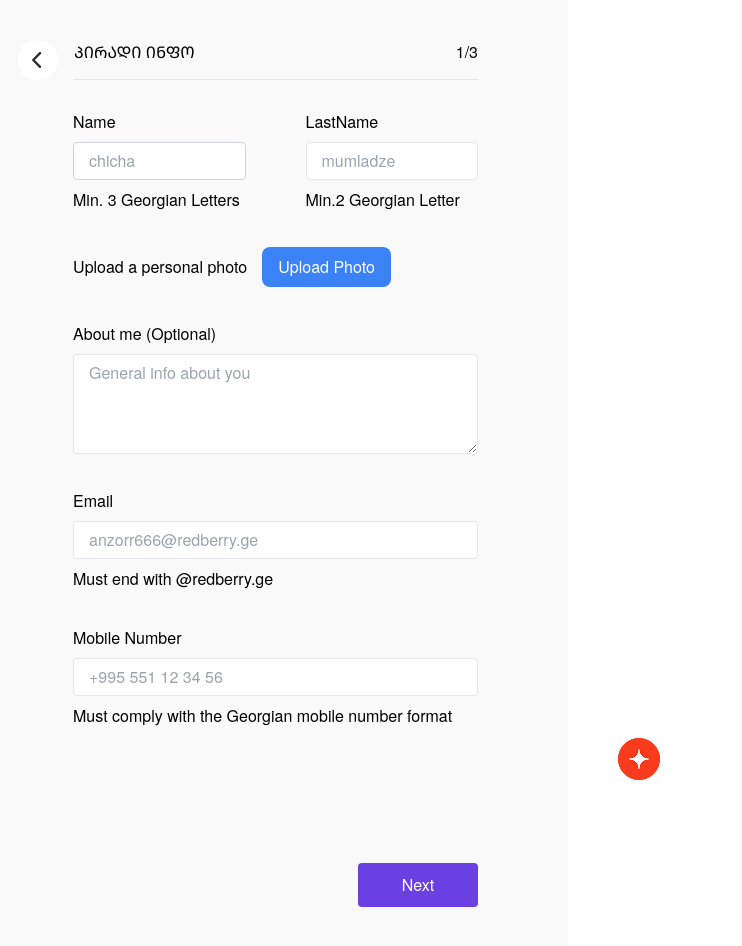
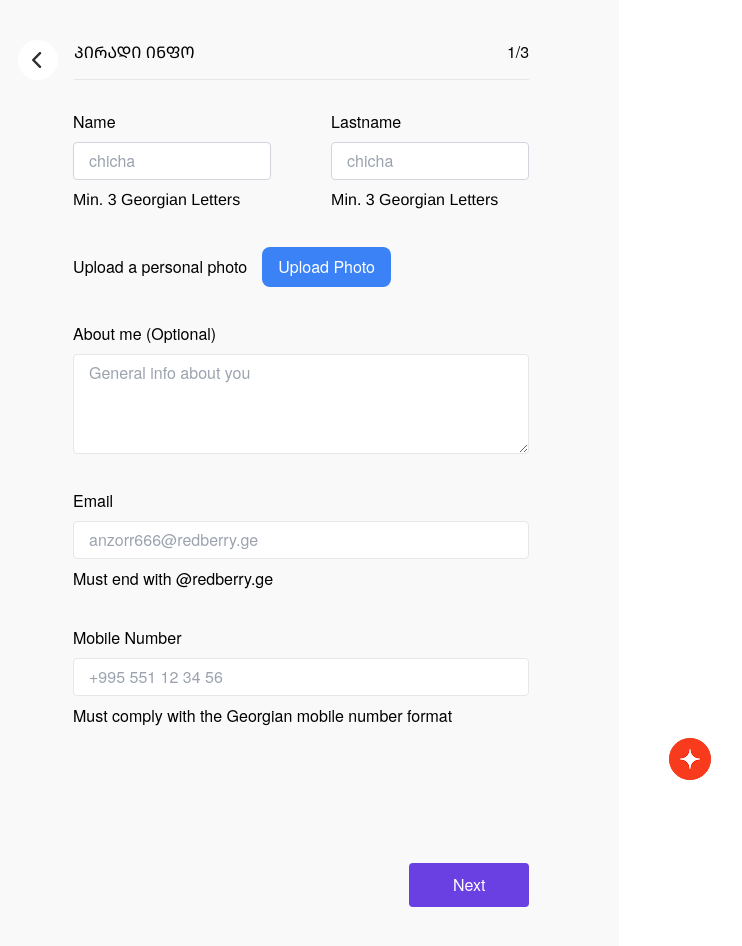
Before and after one commit to Tailung1/Redberry-Bootcamp-6, a React (Vite) app: page /personal in a window 1280 px wide. Shown: the whole page, without its empty margins (72-814 px from the left). Built offline with nearby package versions, Linux system fonts and the light colour scheme; a web font is replaced by a local one.

Commit message:
before email regex

```diff
--- a/src/components/Personal.tsx
+++ b/src/components/Personal.tsx
@@ -1,4 +1,4 @@
-import React, { useState } from "react";
+import React, { useEffect, useState } from "react";
 import arrowIMG from "../assets/arrow.svg";
 import starIMG from "../assets/star.png";
 import atIMG from "../assets/at.svg";
@@ -46,15 +46,17 @@ export default function Personal() {
     }
   };
 
+  const [isSubmitted, setIsSubmitted] = useState(false);
+  const handleImage = () => setIsSubmitted(true); // Mark form as submitted
+
   const onSubmit = (data: object) => {
-    event?.preventDefault();
     navigate("/personal/experince");
     console.log(data);
   };
 
   return (
     <div className='flex'>
-      <div className='bg-[#F9F9F9] flex flex-col w-1/2 px-[90px] py-[40px]'>
+      <div className='bg-[#F9F9F9] flex flex-col w-[54%] px-[90px] py-[40px]'>
         {/* Header Section */}
         <div className='flex w-full items-center space-x-4'>
           <img
@@ -80,7 +82,7 @@ export default function Personal() {
             <div className='flex w-full gap-[60px]'>
               {/* Name Input Section */}
               <div className='flex flex-col gap-[8px] w-full'>
-                <label htmlFor='name'>Name</label>
+                <label htmlFor='Name'>Name</label>
                 <div className='relative w-full'>
                   <input
                     {...register("name", {
@@ -97,11 +99,7 @@ export default function Personal() {
                     type='text'
                     id='name'
                     placeholder={"chicha"}
-                    className={`focus:outline-none focus:ring-0 pl-[15px] pr-[30px] py-[6px] font-[16px] border rounded-[4px] w-full ${
-                      errors.name || !name?.length
-                        ? "pr-[50px]" // Padding for error state
-                        : "pr-[30px]" // Default padding
-                    } ${
+                    className={`focus:outline-none focus:ring-0 pl-[15px] pr-[30px] py-[6px] font-[16px] border rounded-[4px] w-full  ${
                       errors.name
                         ? "border-[#EF5050]"
                         : name?.length >= 2 &&
@@ -135,39 +133,106 @@ export default function Personal() {
                     {errors.name.message}
                   </p>
                 ) : (
-                  <p>Min. 3 Georgian Letters</p>
+                  <p className='font-light'>
+                    Min. 3 Georgian Letters
+                  </p>
                 )}
               </div>
 
               {/* Last Name Input Section */}
               <div className='flex flex-col gap-[8px] w-full'>
-                <label htmlFor='lastname'>LastName</label>
-                <input
-                  {...register("lastname", { required: "Qswqs" })}
-                  type='text'
-                  id='lastname'
-                  placeholder={"mumladze"}
-                  className='1px border rounded-[4px] px-[15px] py-[6px] font-[16px] w-full'
-                />
-                <p>Min.2 Georgian Letter</p>
+                <label htmlFor='lastname'>Lastname</label>
+                <div className='relative w-full'>
+                  <input
+                    {...register("lastname", {
+                      required: "LastName input can't be empty",
+                      minLength: {
+                        value: 2,
+                        message: "Min. 2 Georgian Letters",
+                      },
+                      pattern: {
+                        value: /^[\u10A0-\u10FF]+$/, // This regex matches Georgian letters only
+                        message: "Only Georgian letters are allowed",
+                      },
+                    })}
+                    type='text'
+                    id='lastname'
+                    placeholder={"chicha"}
+                    className={`focus:outline-none focus:ring-0 pl-[15px] pr-[30px] py-[6px] font-[16px] border rounded-[4px] w-full ${
+                      errors.lastname || !lastName?.length
+                        ? "pr-[50px]" // Padding for error state
+                        : "pr-[30px]" // Default padding
+                    } ${
+                      errors.lastname
+                        ? "border-[#EF5050]"
+                        : lastName?.length >= 2 &&
+                          /^[\u10A0-\u10FF]+$/.test(lastName)
+                        ? "border-[#98E37E]"
+                        : "border-gray-300"
+                    }`}
+                  />
+                  {/* Display check icon only when the input is valid (3+ Georgian letters) */}
+                  {lastName?.length >= 2 &&
+                    /^[\u10A0-\u10FF]+$/.test(lastName) &&
+                    !errors.lastname && (
+                      <img
+                        src={check}
+                        alt='valid'
+                        className='absolute w-5 h-5 right-2 top-1/2 transform -translate-y-1/2'
+                      />
+                    )}
+                  {/* Display warning icon outside of the input when there's an error */}
+                  {errors.lastname && (
+                    <img
+                      src={warning}
+                      alt='warning'
+                      className='absolute w-5 h-5 right-[-25px] top-1/2 transform -translate-y-1/2'
+                    />
+                  )}
+                </div>
+                {/* Show error message or placeholder */}
+                {errors.lastname ? (
+                  <p className='text-red-500'>
+                    {errors.lastname.message}
+                  </p>
+                ) : (
+                  <p className='font-light'>
+                    Min. 3 Georgian Letters
+                  </p>
+                )}
               </div>
             </div>
-
             {/* Photo Upload Section */}
             <div className='flex gap-[15px] items-center'>
               <p>Upload a personal photo</p>
               <label className='cursor-pointer bg-blue-500 text-white py-2 px-4 rounded-lg hover:bg-blue-600'>
                 Upload Photo
                 <input
-                  {...register("image")}
+                  {...register("image", {
+                    required: "Image is required", // Add validation for image
+                  })}
                   type='file'
                   accept='image/*'
                   onChange={handleImageChange}
                   className='hidden' // Hide the actual input, style the label as the button
                 />
               </label>
+
+              {/* Show check icon if an image is uploaded, or warning icon if not */}
+              {isSubmitted && !image ? (
+                <img
+                  className='w-6 h-6'
+                  src={warning}
+                  alt='Warning: No image uploaded'
+                />
+              ) : image ? (
+                <img
+                  className='w-6 h-6'
+                  src={check}
+                  alt='Valid image'
+                />
+              ) : null}
             </div>
-
             {/* About Me Section */}
             <div className='flex flex-col gap-[8px]'>
               <label htmlFor='optional'>About me (Optional)</label>
@@ -178,7 +243,6 @@ export default function Personal() {
                 className='1px border rounded-[4px] px-[15px] py-[6px] font-[16px ] h-[100px]'
               />
             </div>
-
             {/* Email Section */}
             <div className='flex flex-col gap-[8px]'>
               <label htmlFor=''>Email</label>
@@ -190,7 +254,6 @@ export default function Personal() {
               />
               <p>Must end with @redberry.ge</p>
             </div>
-
             {/* Mobile Number Section */}
             <div className='flex flex-col gap-[8px]'>
               <label htmlFor='mobNum'>Mobile Number</label>
@@ -205,10 +268,10 @@ export default function Personal() {
                 Must comply with the Georgian mobile number format
               </p>
             </div>
-
             {/* Submit Button */}
             <div className='flex justify-end'>
               <button
+                onClick={handleImage}
                 type='submit'
                 className='bg-[#6B40E3] px-[60px] py-[10px] text-[16px] text-white rounded-[4px] mt-[100px] w-[30px] flex justify-center'
               >
```
